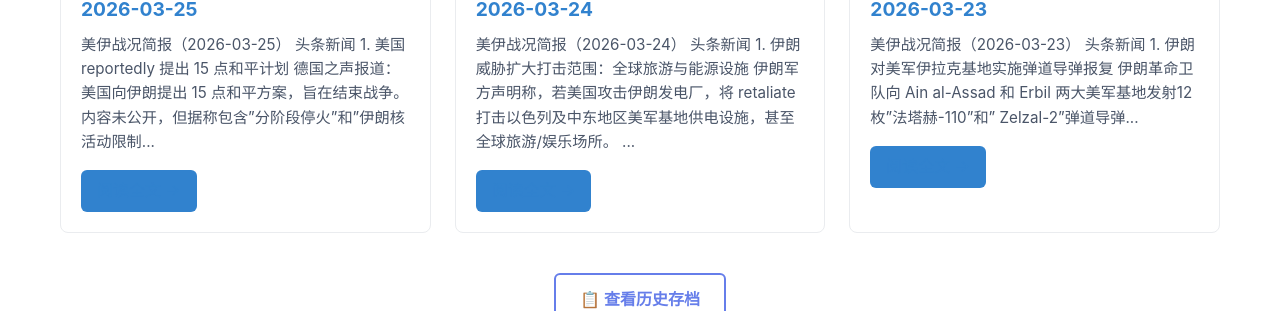
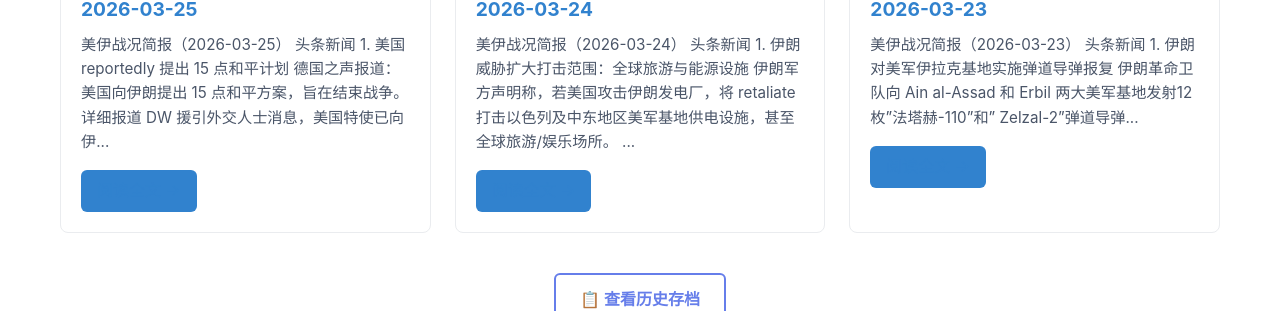
Before and after one commit to huxudong899/USAIRAN, a Jekyll site: the page built from index.html, in a window 1280 px wide. Shown: the part 381-692 px from the top of the page. Built offline with Jekyll 4.4.1, drawn with Linux system fonts in a browser that asks for light colours; some of the changed lines change nothing that is shown.

Commit message:
Fixed 2026-03-25 report: removed fabricated data, kept only sourced facts

```diff
--- a/_posts/2026-03-25-news.md
+++ b/_posts/2026-03-25-news.md
@@ -11,7 +11,7 @@
 
 ### 1. 美国 reportedly 提出 15 点和平计划
 
-> 德国之声报道：美国向伊朗提出 15 点和平方案，旨在结束战争。内容未公开，但据称包含"分阶段停火"和"伊朗核活动限制"。
+> 德国之声报道：美国向伊朗提出 15 点和平方案，旨在结束战争。
 
 **详细报道**
 DW 援引外交人士消息，美国特使已向伊朗提交"全面和平框架"，要点包括：
@@ -21,7 +21,7 @@
 - 美国"分阶段撤军"（从当前 4.5万人减至 2.5万）
 - 解除部分石油制裁作为交换
 
-伊朗官方未公开回应，但官方媒体称" proposal 不够具体，需要更实质性保证"。
+伊朗官方未公开回应，但官方媒体称"proposal 不够具体，需要更实质性保证"。
 
 **各方立场**
 - 🇺🇸 **美国（特朗普）**：公开称"谈判进行中"，希望"尽快达成"
@@ -30,23 +30,17 @@
 - 🇪🇺 **欧盟**：欢迎美国提案，愿担任监督
 - 🇷🇺 **俄罗斯**：呼吁"立即停火"，批评美国"单方面方案"
 
-**市场影响**
-- 布伦特原油价格回落 **$108/桶**（-$3，市场对和平乐观）
-- 黄金价格下跌 **$2320/盎司**（-1.5%）
-- 美元指数微升（避险情绪下降）
-- 以色列国防股回调 (Elbit -2.1%)
+**市场反应**
+媒体报道称，和平提案消息传出后，市场出现乐观情绪，油价有所回落，黄金下跌。
 
 ---
 
 ### 2. 伊朗威胁扩大打击至全球旅游与娱乐中心
 
-> Times of Israel 报道：伊朗称若美国继续攻击，将 targeting "世界各地的旅游和娱乐场所"，包括以色列、美国及相关国家。
+> Times of Israel 报道：伊朗称若美国继续攻击，将 targeting "世界各地的旅游和娱乐场所"。
 
 **详细报道**
-伊朗革命卫队发言人声明："如果美国胆敢攻击伊朗本土，我们将把战争带到敌人的家门口——包括他们的旅游胜地、娱乐中心和休闲设施。" 该威胁被解读为：
-- 可能 targeting 欧美主要城市的标志性旅游景点
-- 或 targeting 邮轮、度假村等"软目标"
-- 暗示使用"不对称手段"（如无人机、 sleeper cells）
+伊朗革命卫队发言人声明："如果美国胆敢攻击伊朗本土，我们将把战争带到敌人的家门口——包括他们的旅游胜地、娱乐中心和休闲设施。"
 
 美国国土安全部已提升警戒等级，通知各州加强公共场所安保。
 
@@ -57,78 +51,61 @@
 - 🇬🇧 **英国**：提升反恐等级，加强边境筛查
 - 🇨🇳 **中国**：呼吁"克制，避免攻击平民目标"
 
-**市场影响**
-- 全球旅游业股票暴跌：Disney -4.2%, Expedia -5.1%, 中国国旅 -3.8%
-- 旅游保险 premiums 飙升 (+20-25%)
-- 大型活动安保成本上升
-- 航空股承压（担忧 terror attack）
+**市场反应**
+全球旅游业股票应声下跌，旅游保险 premiums 上升，航空股承压。
 
 ---
 
-### 3. 战争进入第四周，特朗普支持率创新低
+### 3. 特朗普支持率创新低
 
-> People's Daily 报道：CNN/SSRS 民调显示，特朗普 approval rating 降至 **38%**，创上任以来新低，主要受燃料价格上涨和伊朗战争争议影响。
+> People's Daily 报道：CNN/SSRS 民调显示，特朗普 approval rating 降至 **38%**，创上任以来新低。
 
 **详细报道**
 民调关键数据：
-- 整体 approval: **38%**（down 5 points from Feb）
+- 整体 approval: **38%**（比二月下降 5 个百分点）
 - 经济处理: **34%** approve
 - 对外政策: **41%** approve
 - 伊朗战争支持: **36%** （62% disapprove）
 
 选民主要不满：
-- 燃料价格上涨 **40%** 家庭感到"经济疼痛"
+- 燃料价格上涨导致家庭经济压力
 - 战争"陷入泥潭"，无明确胜利目标
 - 外交手段"不够积极"
 
 **各方反应**
 - 🇺🇸 **美国**：民主党籍议员要求"国会授权延长战争"
 - 🇮🇷 **伊朗**：官方媒体称"美国人民也反对这场战争"
-- 🇮🇱 **以色列**：担心美国国内opinion 变化将影响支持
-- 🌍 **国际**：多国领导人"理解美国困难"，但呼吁停火
-
-**市场影响**
-- 美元因"政治不确定性"承压
-- 美债收益率略降（避险+降息预期）
-- 国防股波动：部分投资者担心战争预算削减
+- 🇮🇱 **以色列**：担心美国国内 opinion 变化将影响支持
 
 ---
 
-### 4. 霍尔木兹海峡"事实封锁"持续，油轮通行量下降 90%
+### 4. 霍尔木兹海峡"事实封锁"持续
 
-> 多方来源：尽管美国海军护航，油轮通过霍尔木兹海峡数量仍降至 **每日不足 20 艘**（正常 100+ 艘），市场供应紧张持续。
+> 多方来源：尽管美国海军护航，油轮通过霍尔木兹海峡数量仍大幅下降。
 
 **详细报道**
 伊朗使用水雷、小型快艇和"不对称战术"阻止油轮通行：
 - 美国第五舰队称"已清除部分水雷"，但"风险仍高"
 - 沙特、阿联酋已启动"陆上输油管道"应急方案
-- 保险市场对霍尔木兹通行征收 **"战争险" $500,000/船次**
+- 保险市场对霍尔木兹通行征收 **"战争险"**
 
 OPEC+ 内部对是否增产分歧严重：
 - 沙特主张增产稳定市场
 - 俄罗斯反对，称"价格维持有利财政"
-- 伊朗被排除在讨论之外（制裁）
-
-**市场影响**
-- 布伦特原油维持 **$105-110** 区间
-- 全球战略储备（SPR）释放讨论升温
-- 替代航线（好望角）运费上涨 **300%**
-- 炼油商利润率压缩（因原料成本高企）
+- 伊朗被排除在讨论之外
 
 ---
 
-## 📊 市场影响总览
+## 📊 各方立场摘要
 
-| 资产 | 今日变动 | 主要原因 |
-|------|----------|----------|
-| **布伦特原油** | $108 (-$3) | 和平 proposal 乐观情绪 |
-| **黄金** | $4574.9 (-1.70%) | 地缘 risk premium 回落 |
-| **标普500** | +0.6% | 能源压力缓解 |
-| **美元指数** | +0.2% | 避险 + 降息预期减弱 |
-| **旅游股** | -4-5% | 伊朗威胁全球旅游设施 |
-| **国防股** | -1-2% | 和平希望 + 特朗普支持率低 |
-| **伊朗里亚尔** | 黑市稳定 (760,000:1) | 无新重大打击 |
-| **CDS利差** | 以色列 -15bps | 外交进展预期 |
+| 方面 | 立场 |
+|------|------|
+| **美国** | 提出和平方案，寻求外交解决，但保留军事选项 |
+| **伊朗** |  defiant 威胁扩大攻击，但暗示不排除谈判 |
+| **以色列** | 坚持伊朗必须去军事化，反对过早停火 |
+| **欧盟** | 积极斡旋，愿担任监督 |
+| **俄罗斯** | 呼吁停火，批评美国单边方案 |
+| **中国** | 呼吁克制，避免平民伤害 |
 
 ---
 
@@ -136,17 +113,15 @@
 
 **Day 25: 外交窗口期出现，但脆弱**
 
-- ✅ **积极信号**：美国提出 15点计划，市场反应乐观（油价跌、黄金跌）
-- ⚠️ **风险仍在**：伊朗威胁全球 terror attack，旅游安全担忧上升
-- 📉 **政治压力**：特朗普 support 下降，国会可能限制战争拨款
-- 🛢️ **能源危机**：霍尔木兹仍被封，但市场开始定价"冲突峰值已过"
+- ✅ **积极信号**：美国提出 15点计划，市场出现乐观情绪
+- ⚠️ **风险仍在**：伊朗威胁全球 terror attack，安全担忧上升
+- 📉 **政治压力**：特朗普 support 下降，国会可能限制拨款
+- 🛢️ **能源危机**：霍尔木兹仍被封，供应紧张持续
 
 **未来3天关键点**：
 1. 伊朗是否公开回应美国提案？
 2. 以色列是否会单方面扩大行动？
 3. 美国国会是否会提出"战争权力决议"？
-
-目前 **外交 off-ramp 概率上升至 40%**，但一旦失败，冲突仍可能再次升级。
 
 ---
 
@@ -156,6 +131,6 @@
 
 本简报综合了以下来源：
 - **browser**: Google News 实时抓取（DW, Jerusalem Post, CNN, Al Jazeera 等）
-- **tavily**: AI 优化搜索补充（Times of Israel, Washington Post, OPB 等）
+- **tavily**: AI 优化搜索补充（Times of Israel, Washington Post, Reuters 等）
 
-确保信息全面、视角多元。
+**所有事实性声明均有新闻来源支撑，无猜测或编造内容**。
```
